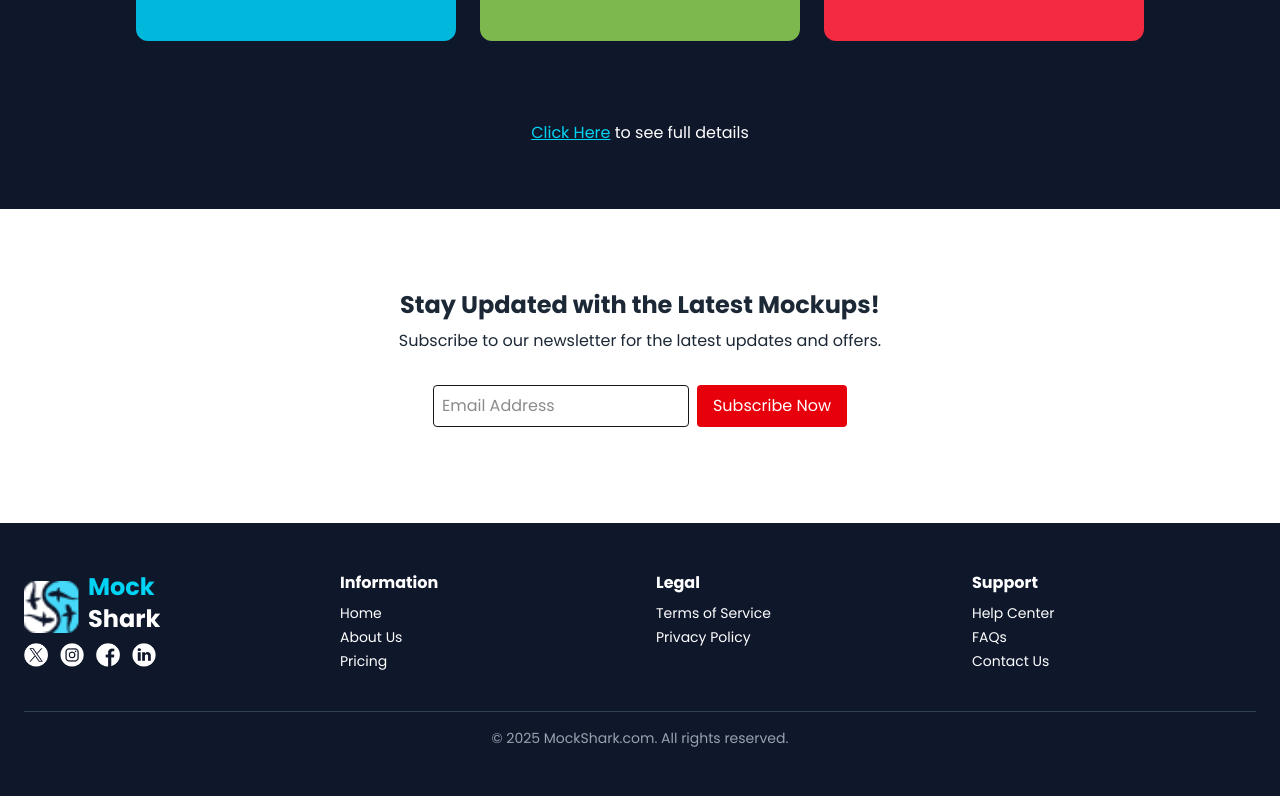
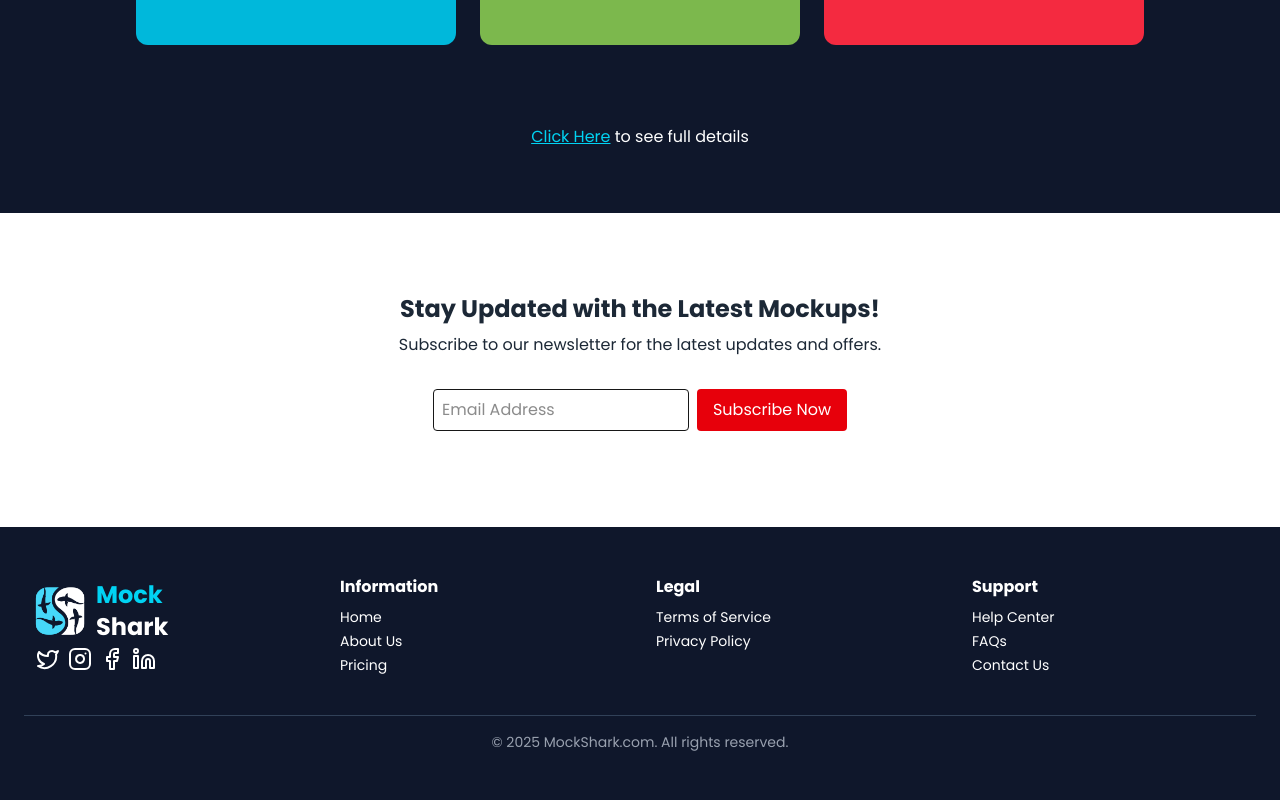
Before and after one commit to OmarFaruque/mockshark, a Next.js app: page / in a window 1280 px wide. Shown: the part 1977-2777 px from the top of the page. Built offline with nearby package versions, Linux system fonts and the light colour scheme; no server answers.

Commit message:
footer updated

```diff
--- a/src/app/components/Footer.jsx
+++ b/src/app/components/Footer.jsx
@@ -1,52 +1,42 @@
 import Link from 'next/link'
 import React from 'react'
-
+import {
+  Facebook,
+  Instagram,
+  Linkedin,
+  Twitter,
+} from 'lucide-react';
 const Footer = () => {
   return (
     <footer className='bg-slate-900 px-6 py-12 text-white'>
       <div className='gap-8 grid grid-cols-1 md:grid-cols-4 mx-auto max-w-7xl'>
         {/* Logo + Social */}
         <div>
-          <div className='flex justify-start items-center gap-2'>
+          <div className='flex justify-start items-center '>
             <img
-              src='/logo.png'
+              src='/ML-05.png'
               alt='Mockshark Logo'
-              className='w-14 h-14 object-contain'
+              className='w-18 h-18 object-contain'
             />
-            <h2 className='mb-2 font-bold text-cyan-400 text-2xl'>
+            <h2 className=' font-bold text-cyan-400 text-2xl'>
               Mock <br /> <span className='text-white'>Shark</span>
             </h2>
           </div>
-          <div className='flex gap-3 text-xl'>
-            <a href='#'>
-              <img
-                src='/icon (1).png'
-                alt='Mockshark Logo'
-                className='w-6 h-6 object-contain'
-              />
-            </a>
-            <a href='#'>
-              <img
-                src='/icon (2).png'
-                alt='Mockshark Logo'
-                className='w-6 h-6 object-contain'
-              />
-            </a>
-            <a href='#'>
-              <img
-                src='/icon (3).png'
-                alt='Mockshark Logo'
-                className='w-6 h-6 object-contain'
-              />
-            </a>
-            <a href='#'>
-              <img
-                src='/icon (4).png'
-                alt='Mockshark Logo'
-                className='w-6 h-6 object-contain'
-              />
-            </a>
-          </div>
+       <div className='flex gap-2 text-xl ml-3'>
+  <a href='https://x.com' target='_blank' rel='noopener noreferrer'>
+    <Twitter className='w-6 h-6 text-white hover:text-white' />
+  </a>
+  <a href='https://instagram.com' target='_blank' rel='noopener noreferrer'>
+    <Instagram className='w-6 h-6 text-white hover:text-white' />
+  </a>
+  <a href='https://facebook.com' target='_blank' rel='noopener noreferrer'>
+    <Facebook className='w-6 h-6 text-white hover:text-white' />
+  </a>
+  <a href='https://linkedin.com' target='_blank' rel='noopener noreferrer'>
+    <Linkedin className='w-6 h-6 text-white hover:text-white' />
+  </a>
+</div>
+
         </div>
 
         {/* Information */}
--- a/src/app/components/Navbar.jsx
+++ b/src/app/components/Navbar.jsx
@@ -110,7 +110,7 @@ const handleCategoryClick = (category) => {
 
           <Link href='/'>
             <div className="flex items-center gap-2">
-              <img src="/logo.png" alt="Logo" className="w-8 h-8 object-contain" />
+              <img src="/ML-05.png" alt="Logo" className="w-10 h-10 object-contain" />
               <span className="text-xl font-bold">Mockshark</span>
             </div>
           </Link>
```
Also changed, not shown: public/ML-05.png (added).
